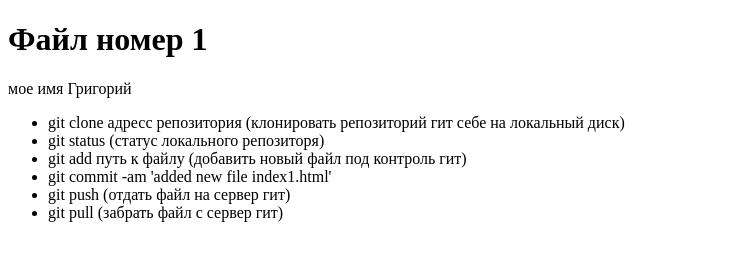
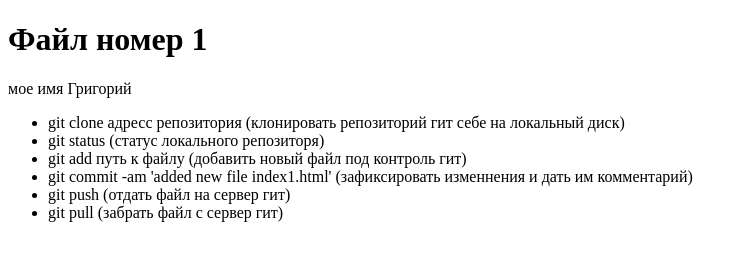
Before and after one commit to veter550/slide-test, a plain HTML site: page index1.html in a window 1280 px wide. Shown: the whole page, without its empty margins (0-748 px from the left). Drawn offline with Linux system fonts and the light colour scheme.

Commit message:
added new file index1.html

```diff
--- a/index1.html
+++ b/index1.html
@@ -16,7 +16,7 @@
          <li>git clone адресс репозитория (клонировать репозиторий гит себе на локальный диск)</li>
          <li>git status (статус локального репозиторя)</li>
          <li>git add путь к файлу (добавить новый файл под контроль гит)</li>
-         <li>git commit -am 'added new file index1.html'</li>
+         <li>git commit -am 'added new file index1.html' (зафиксировать изменнения и дать им комментарий)</li>
          <li>git push (отдать файл на сервер гит)</li>
          <li>git pull (забрать файл с сервер гит)</li>
       </ul>
```
